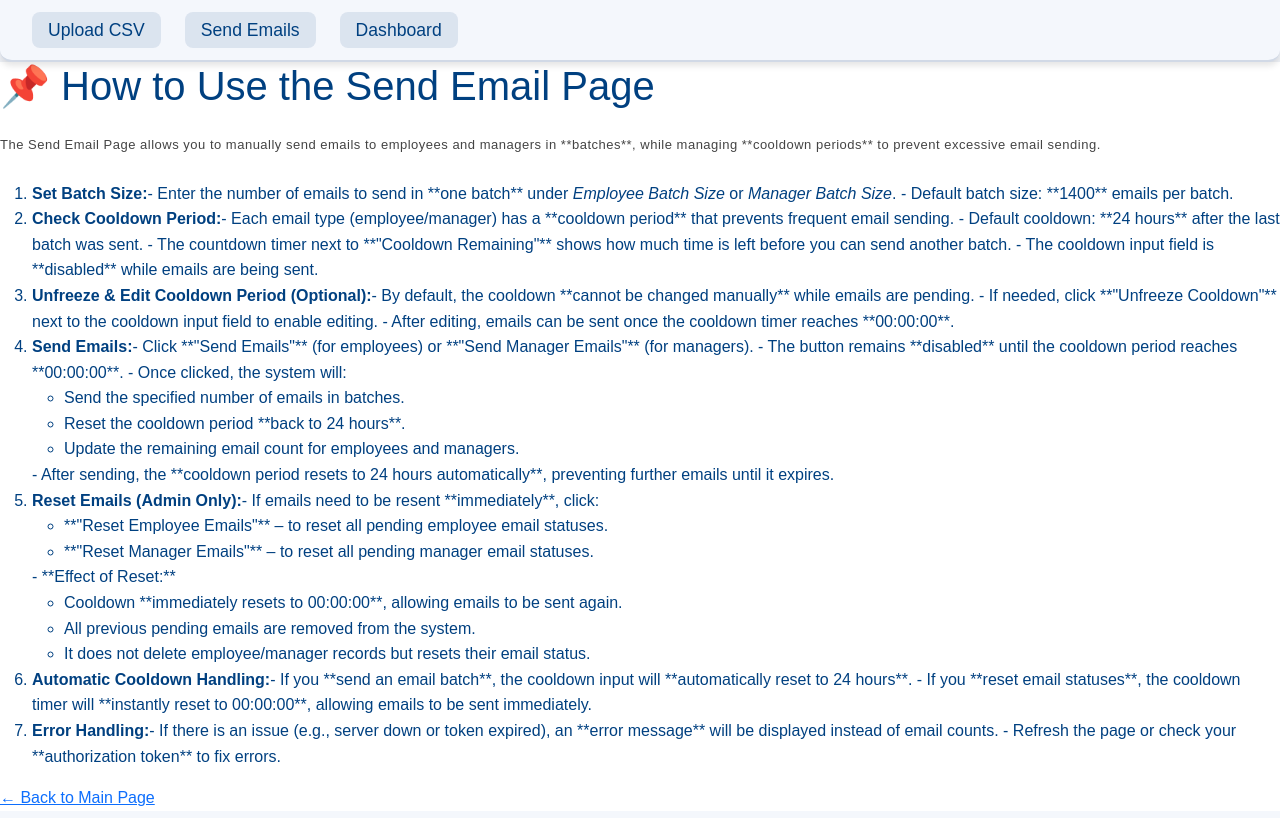
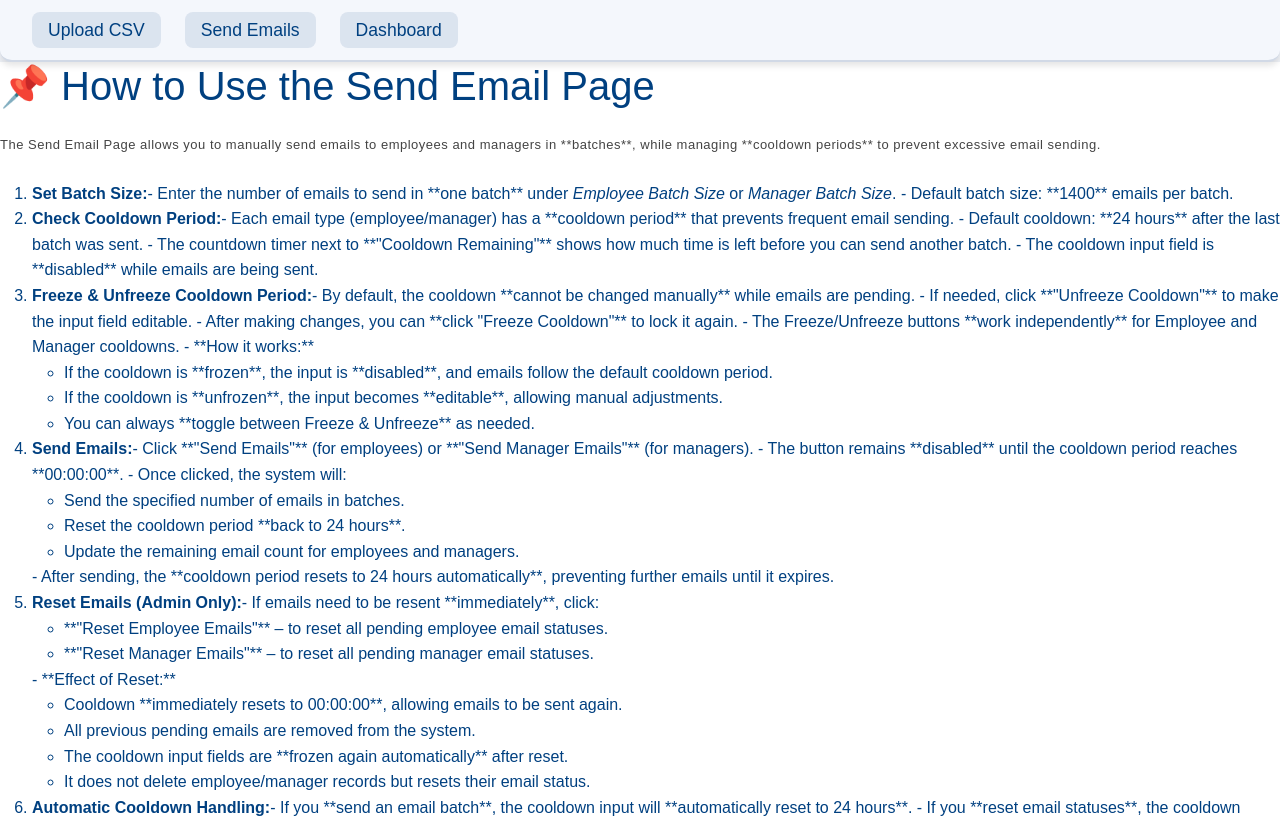
Before and after one commit to rahulapps29/flip_front, a React (Vite) app: page /instructions in a window 1280 px wide. Shown: the top 818 px of the page. Built offline with nearby package versions, Linux system fonts and the light colour scheme.

Commit message:
instruction fix

```diff
--- a/src/pages/Instructions.jsx
+++ b/src/pages/Instructions.jsx
@@ -25,10 +25,17 @@ const Instructions = () => {
         </li>
 
         <li>
-          <strong>Unfreeze & Edit Cooldown Period (Optional):</strong>
+          <strong>Freeze & Unfreeze Cooldown Period:</strong>
           - By default, the cooldown **cannot be changed manually** while emails are pending.
-          - If needed, click **"Unfreeze Cooldown"** next to the cooldown input field to enable editing.
-          - After editing, emails can be sent once the cooldown timer reaches **00:00:00**.
+          - If needed, click **"Unfreeze Cooldown"** to make the input field editable.
+          - After making changes, you can **click "Freeze Cooldown"** to lock it again.
+          - The Freeze/Unfreeze buttons **work independently** for Employee and Manager cooldowns.
+          - **How it works:**
+            <ul className="list-disc pl-5">
+              <li>If the cooldown is **frozen**, the input is **disabled**, and emails follow the default cooldown period.</li>
+              <li>If the cooldown is **unfrozen**, the input becomes **editable**, allowing manual adjustments.</li>
+              <li>You can always **toggle between Freeze & Unfreeze** as needed.</li>
+            </ul>
         </li>
 
         <li>
@@ -55,6 +62,7 @@ const Instructions = () => {
             <ul className="list-disc pl-5">
               <li>Cooldown **immediately resets to 00:00:00**, allowing emails to be sent again.</li>
               <li>All previous pending emails are removed from the system.</li>
+              <li>The cooldown input fields are **frozen again automatically** after reset.</li>
               <li>It does not delete employee/manager records but resets their email status.</li>
             </ul>
         </li>
@@ -63,6 +71,7 @@ const Instructions = () => {
           <strong>Automatic Cooldown Handling:</strong>
           - If you **send an email batch**, the cooldown input will **automatically reset to 24 hours**.
           - If you **reset email statuses**, the cooldown timer will **instantly reset to 00:00:00**, allowing emails to be sent immediately.
+          - Resetting also **relocks (freezes) cooldown input fields**, requiring you to **Unfreeze** them again if you need to edit.
         </li>
 
         <li>
```
